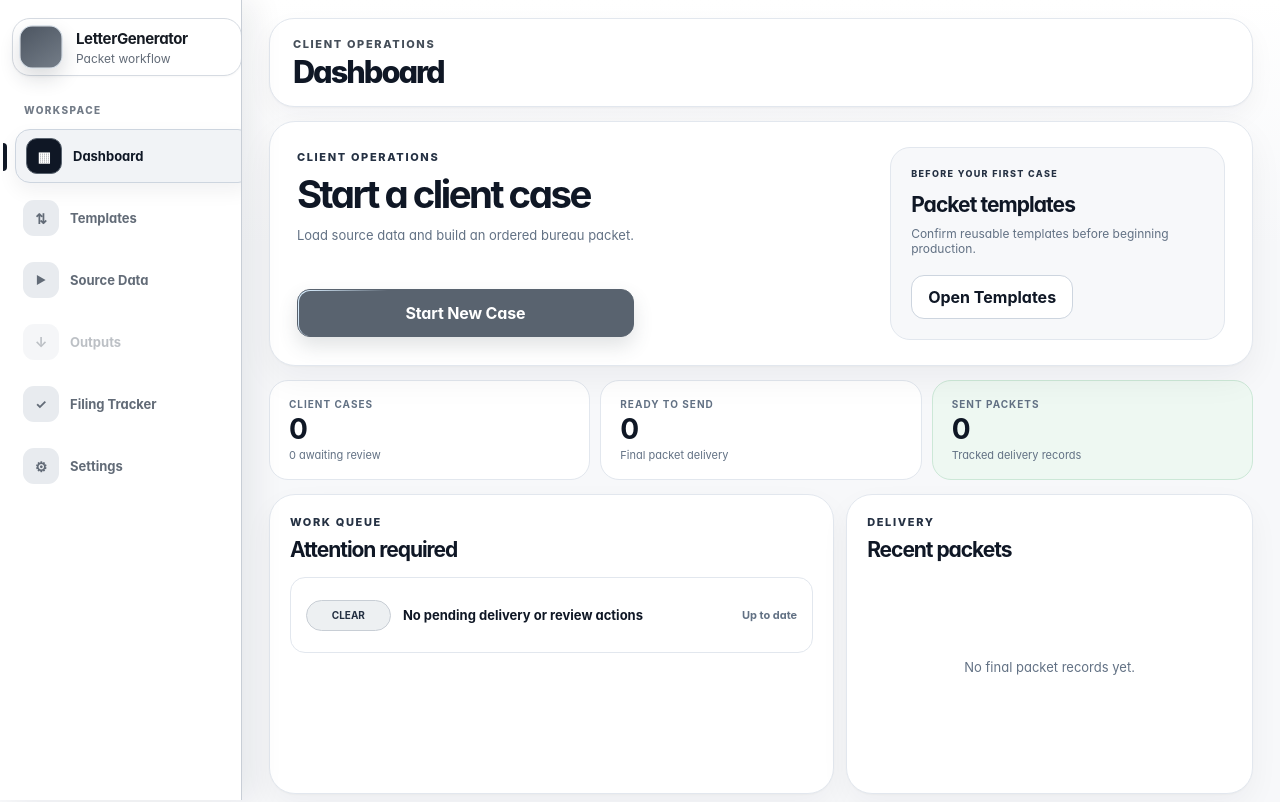
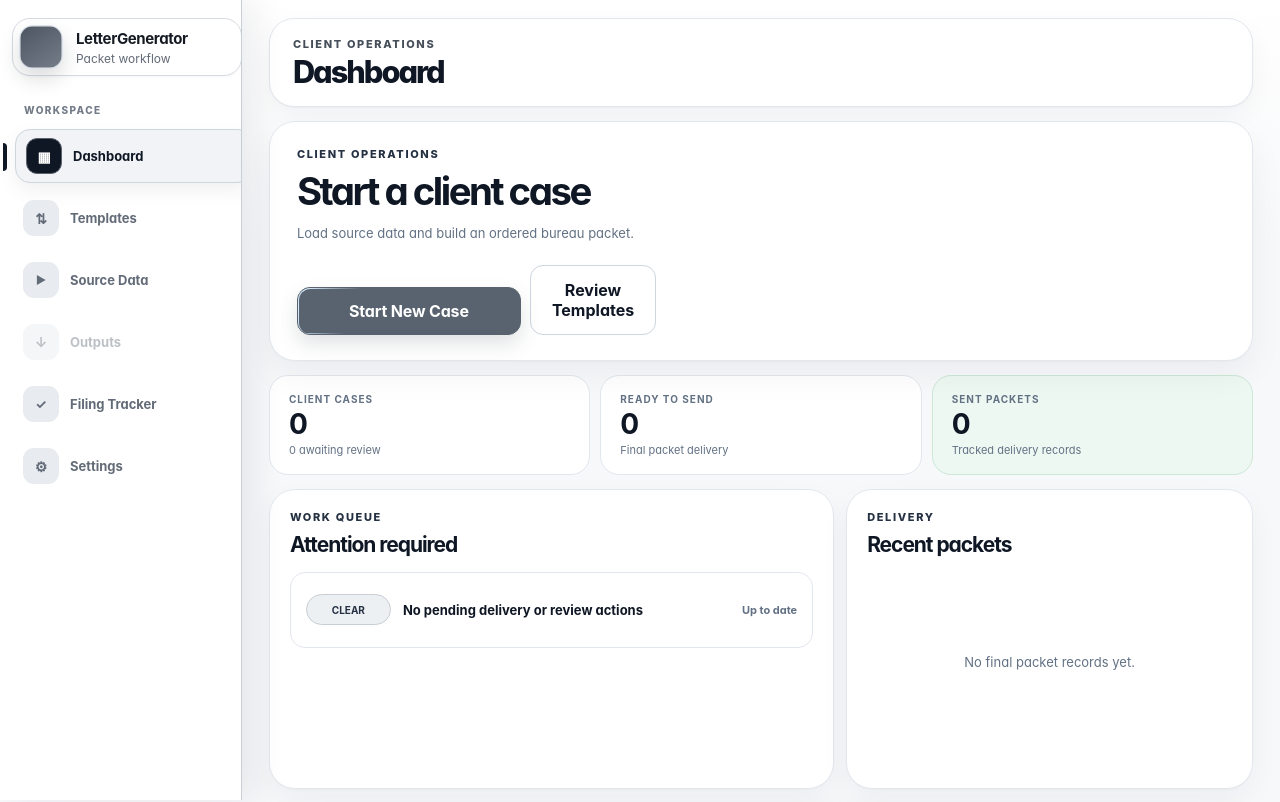
Before and after one commit to Arisu-art/LetterGenerator, a Next.js app: page / in a window 1280 px wide. Shown: the top 802 px of the page. Built offline with nearby package versions, Linux system fonts and the light colour scheme.

Commit message:
refactor: keep one dashboard command layer and one case detail surface

```diff
--- a/components/DashboardOperationsWorkspace.tsx
+++ b/components/DashboardOperationsWorkspace.tsx
@@ -8,7 +8,6 @@ type Props = {
   activeCaseId?: string;
   onNewCase: () => void;
   onOpenTemplates: () => void;
-  onOpenSource?: () => void;
   onOpenOutputs: () => void;
   onOpenTracker: () => void;
   onContinueCase: (record: ClientCaseRecord) => void;
@@ -42,9 +41,8 @@ export default function DashboardOperationsWorkspace({ cases, filings, activeCas
     else if (activeCase) onContinueCase(activeCase);
   }
   return <section className="saas-dashboard-workspace unified-client-dashboard">
-    <section className="panel dashboard-command-card">
-      <div className="dashboard-command-copy"><p className="eyebrow">Client operations</p><h2>{primary.title}</h2><p>{primary.copy}</p><div className="dashboard-command-actions"><button type="button" className="action-button" onClick={executePrimary}>{primary.button}</button>{activeCase && <button type="button" className="secondary-button" onClick={onNewCase}>New Case</button>}</div></div>
-      <aside className="dashboard-active-case" aria-label="Current case summary">{activeCase ? <><p className="eyebrow">Current case</p><strong>{activeCase.clientName}</strong><span>{activeCase.round} · {activeCase.bureaus.length} bureau{activeCase.bureaus.length === 1 ? '' : 's'}</span><div><small>{activeCase.evidenceCount} evidence</small><small>{activeCase.pdfCount} PDFs</small></div><em className={`operations-status ${statusTone(activeCase.status)}`}>{caseStatus[activeCase.status]}</em></> : <><p className="eyebrow">Before your first case</p><strong>Packet templates</strong><span>Confirm reusable templates before beginning production.</span><button type="button" className="secondary-button" onClick={onOpenTemplates}>Open Templates</button></>}</aside>
+    <section className="panel dashboard-command-card dashboard-command-single">
+      <div className="dashboard-command-copy"><p className="eyebrow">Client operations</p><h2>{primary.title}</h2><p>{primary.copy}</p><div className="dashboard-command-actions"><button type="button" className="action-button" onClick={executePrimary}>{primary.button}</button>{activeCase ? <button type="button" className="secondary-button" onClick={onNewCase}>New Case</button> : <button type="button" className="secondary-button" onClick={onOpenTemplates}>Review Templates</button>}</div></div>
     </section>
     <div className="dashboard-operational-metrics" aria-label="Operational summary">
       <article><small>Client cases</small><strong>{cases.length}</strong><span>{reviewCases.length} awaiting review</span></article>
@@ -57,7 +55,7 @@ export default function DashboardOperationsWorkspace({ cases, filings, activeCas
         <div className="queue-items">{readyToSend.length > 0 && <button type="button" className="queue-row urgent" onClick={onOpenTracker}><span>Delivery</span><strong>{readyToSend.length} PDF packet{readyToSend.length === 1 ? '' : 's'} ready to mark sent</strong><small>Open Tracker →</small></button>}{reviewCases.length > 0 && <button type="button" className="queue-row" onClick={onOpenOutputs}><span>Review</span><strong>{reviewCases.length} case{reviewCases.length === 1 ? '' : 's'} prepared for final PDF creation</strong><small>Open Outputs →</small></button>}{!readyToSend.length && !reviewCases.length && <div className="queue-row empty static-row"><span>Clear</span><strong>No pending delivery or review actions</strong><small>Up to date</small></div>}</div>
       </section>
       <section className="panel dashboard-recent-delivery">
-        <header><div><p className="eyebrow">Delivery</p><h3>Recent packets</h3></div>{filings.length > 0 && <button type="button" className="text-action" onClick={onOpenTracker}>View tracker</button>}</header>
+        <header><div><p className="eyebrow">Delivery</p><h3>Recent packets</h3></div>{filings.length > 0 && readyToSend.length === 0 && <button type="button" className="text-action" onClick={onOpenTracker}>View tracker</button>}</header>
         {filings.length ? <div className="delivery-mini-list">{filings.slice(0, 4).map((record) => <article key={record.id}><div><strong>{record.clientName}</strong><span>{record.bureau} · {record.packetType === 'DISPUTE' ? 'Dispute' : 'Late Payment'}</span></div><small>{shortDate(record.sentAt || record.generatedAt)}</small><b className={record.status === 'SENT' ? 'sent' : ''}>{record.status === 'SENT' ? 'Sent' : 'PDF Ready'}</b></article>)}</div> : <div className="delivery-empty"><p>No final packet records yet.</p></div>}
       </section>
     </div>
```
